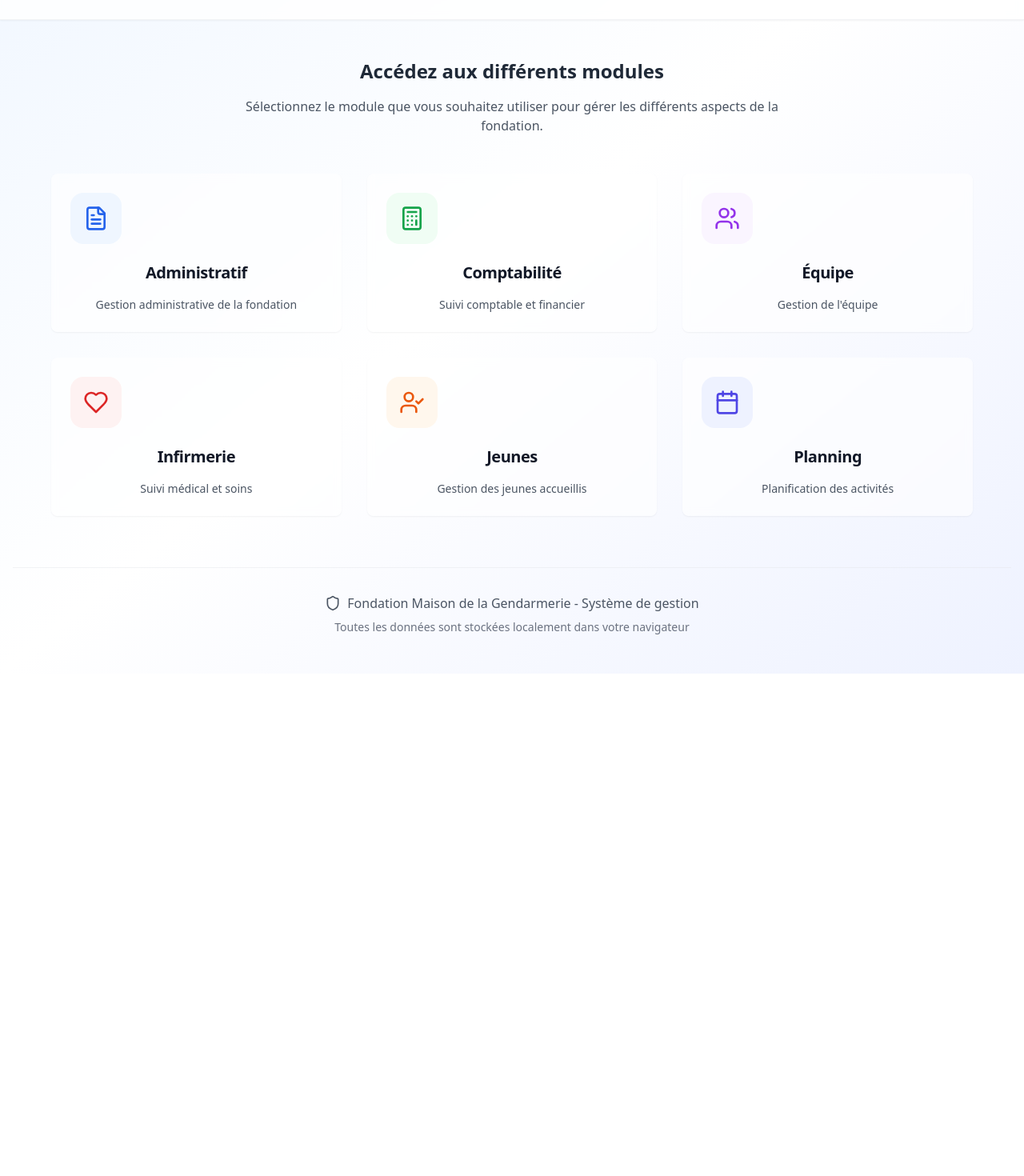
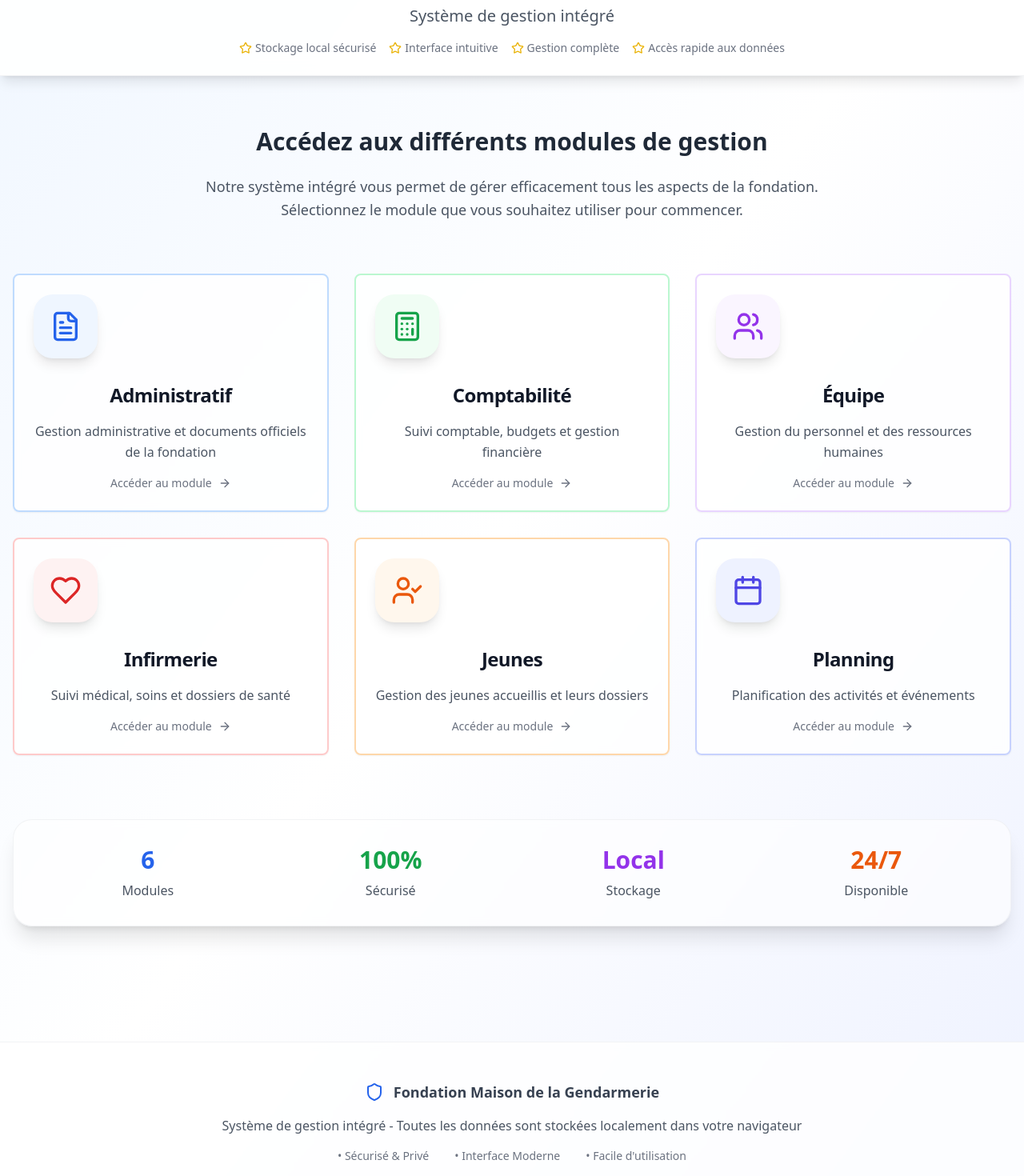
Before and after one commit to 00ximema/feu-de-camp, a React (Vite) app: page / in a window 1280 px wide. Shown: the part 200-1670 px from the top of the page at 80% size. Before the commit the page ends 1042 px from the top, so only its background shows below. Built offline with nearby package versions, Linux system fonts and the light colour scheme.

Commit message:
Refactor: Improve site appearance
Improved the site's visual appearance and layout.

```diff
--- a/src/pages/Index.tsx
+++ b/src/pages/Index.tsx
@@ -2,117 +2,143 @@
 import { Link } from "react-router-dom";
 import { Button } from "@/components/ui/button";
 import { Card, CardContent, CardDescription, CardHeader, CardTitle } from "@/components/ui/card";
-import { Users, Calendar, FileText, Heart, Shield, UserCheck, Calculator } from "lucide-react";
+import { Users, Calendar, FileText, Heart, Shield, UserCheck, Calculator, ArrowRight, Star } from "lucide-react";
 
 const Index = () => {
   const sections = [
     {
       title: "Administratif",
-      description: "Gestion administrative de la fondation",
+      description: "Gestion administrative et documents officiels de la fondation",
       icon: FileText,
       path: "/administratif",
       color: "text-blue-600",
       bgColor: "bg-blue-50",
+      borderColor: "border-blue-200",
     },
     {
       title: "Comptabilité",
-      description: "Suivi comptable et financier",
+      description: "Suivi comptable, budgets et gestion financière",
       icon: Calculator,
       path: "/comptabilite",
       color: "text-green-600",
       bgColor: "bg-green-50",
+      borderColor: "border-green-200",
     },
     {
       title: "Équipe",
-      description: "Gestion de l'équipe",
+      description: "Gestion du personnel et des ressources humaines",
       icon: Users,
       path: "/equipe",
       color: "text-purple-600",
       bgColor: "bg-purple-50",
+      borderColor: "border-purple-200",
     },
     {
       title: "Infirmerie",
-      description: "Suivi médical et soins",
+      description: "Suivi médical, soins et dossiers de santé",
       icon: Heart,
       path: "/infirmerie",
       color: "text-red-600",
       bgColor: "bg-red-50",
+      borderColor: "border-red-200",
     },
     {
       title: "Jeunes",
-      description: "Gestion des jeunes accueillis",
+      description: "Gestion des jeunes accueillis et leurs dossiers",
       icon: UserCheck,
       path: "/jeunes",
       color: "text-orange-600",
       bgColor: "bg-orange-50",
+      borderColor: "border-orange-200",
     },
     {
       title: "Planning",
-      description: "Planification des activités",
+      description: "Planification des activités et événements",
       icon: Calendar,
       path: "/planning",
       color: "text-indigo-600",
       bgColor: "bg-indigo-50",
+      borderColor: "border-indigo-200",
     },
+  ];
+
+  const features = [
+    "Stockage local sécurisé",
+    "Interface intuitive",
+    "Gestion complète",
+    "Accès rapide aux données"
   ];
 
   return (
     <div className="min-h-screen bg-gradient-to-br from-blue-50 via-white to-indigo-50">
       {/* Header */}
-      <header className="bg-white/80 backdrop-blur-sm shadow-sm border-b border-gray-200/50">
+      <header className="bg-white/90 backdrop-blur-md shadow-lg border-b border-gray-200/50 sticky top-0 z-50">
         <div className="container mx-auto px-4 py-6">
           <div className="flex items-center justify-center">
             <div className="text-center">
               <div className="mb-4 flex justify-center">
-                <div className="p-3 bg-white rounded-2xl shadow-lg">
+                <div className="p-4 bg-white rounded-3xl shadow-xl border border-gray-100">
                   <img
                     src="/lovable-uploads/e396c5b7-f798-4e39-a85a-ca197ed24ddc.png"
                     alt="Fondation Maison de la Gendarmerie"
-                    className="h-16 w-auto"
+                    className="h-20 w-auto"
                   />
                 </div>
               </div>
-              <h1 className="text-3xl font-bold text-gray-900 mb-2">
+              <h1 className="text-4xl font-bold text-gray-900 mb-3 bg-gradient-to-r from-blue-600 to-indigo-600 bg-clip-text text-transparent">
                 Fondation Maison de la Gendarmerie
               </h1>
-              <p className="text-lg text-gray-600">
+              <p className="text-xl text-gray-600 font-medium">
                 Système de gestion intégré
               </p>
+              <div className="flex justify-center items-center mt-4 space-x-4">
+                {features.map((feature, index) => (
+                  <div key={index} className="flex items-center text-sm text-gray-500">
+                    <Star className="h-4 w-4 text-yellow-500 mr-1" />
+                    {feature}
+                  </div>
+                ))}
+              </div>
             </div>
           </div>
         </div>
       </header>
 
-      {/* Main Content */}
-      <main className="container mx-auto px-4 py-12">
-        <div className="text-center mb-12">
-          <h2 className="text-2xl font-semibold text-gray-800 mb-4">
-            Accédez aux différents modules
+      {/* Hero Section */}
+      <section className="container mx-auto px-4 py-16">
+        <div className="text-center mb-16">
+          <h2 className="text-3xl font-bold text-gray-800 mb-6">
+            Accédez aux différents modules de gestion
           </h2>
-          <p className="text-gray-600 max-w-2xl mx-auto">
-            Sélectionnez le module que vous souhaitez utiliser pour gérer les différents aspects de la fondation.
+          <p className="text-lg text-gray-600 max-w-3xl mx-auto leading-relaxed">
+            Notre système intégré vous permet de gérer efficacement tous les aspects de la fondation.
+            Sélectionnez le module que vous souhaitez utiliser pour commencer.
           </p>
         </div>
 
         {/* Cards Grid */}
-        <div className="grid grid-cols-1 md:grid-cols-2 lg:grid-cols-3 gap-8 max-w-6xl mx-auto">
+        <div className="grid grid-cols-1 md:grid-cols-2 lg:grid-cols-3 gap-8 max-w-7xl mx-auto">
           {sections.map((section) => {
             const IconComponent = section.icon;
             return (
               <Link key={section.path} to={section.path} className="group">
-                <Card className="h-full hover:shadow-xl transition-all duration-200 border-0 bg-white/60 backdrop-blur-sm hover:bg-white/80 hover:-translate-y-1">
+                <Card className={`h-full hover:shadow-2xl transition-all duration-300 border-2 ${section.borderColor} bg-white/80 backdrop-blur-sm hover:bg-white hover:-translate-y-2 hover:scale-105`}>
                   <CardHeader className="text-center pb-4">
-                    <div className={`inline-flex items-center justify-center w-16 h-16 rounded-2xl mb-4 transition-all duration-200 ${section.bgColor} group-hover:scale-110`}>
-                      <IconComponent className={`h-8 w-8 ${section.color}`} />
+                    <div className={`inline-flex items-center justify-center w-20 h-20 rounded-3xl mb-6 transition-all duration-300 ${section.bgColor} group-hover:scale-110 group-hover:rotate-3 shadow-lg`}>
+                      <IconComponent className={`h-10 w-10 ${section.color}`} />
                     </div>
-                    <CardTitle className="text-xl font-semibold text-gray-900 group-hover:text-gray-700">
+                    <CardTitle className="text-2xl font-bold text-gray-900 group-hover:text-gray-700 mb-2">
                       {section.title}
                     </CardTitle>
                   </CardHeader>
                   <CardContent className="pt-0">
-                    <CardDescription className="text-center text-gray-600 group-hover:text-gray-500">
+                    <CardDescription className="text-center text-gray-600 group-hover:text-gray-500 text-base leading-relaxed mb-4">
                       {section.description}
                     </CardDescription>
+                    <div className="flex items-center justify-center text-sm font-medium text-gray-500 group-hover:text-gray-700">
+                      <span>Accéder au module</span>
+                      <ArrowRight className="ml-2 h-4 w-4 transition-transform group-hover:translate-x-1" />
+                    </div>
                   </CardContent>
                 </Card>
               </Link>
@@ -120,17 +146,50 @@ const Index = () => {
           })}
         </div>
 
-        {/* Footer */}
-        <div className="text-center mt-16 pt-8 border-t border-gray-200/50">
-          <div className="flex items-center justify-center space-x-2 text-gray-600">
-            <Shield className="h-5 w-5" />
-            <span>Fondation Maison de la Gendarmerie - Système de gestion</span>
+        {/* Stats Section */}
+        <div className="mt-20">
+          <div className="bg-white/60 backdrop-blur-sm rounded-3xl shadow-xl border border-gray-200/50 p-8">
+            <div className="grid grid-cols-2 md:grid-cols-4 gap-8 text-center">
+              <div>
+                <div className="text-3xl font-bold text-blue-600 mb-2">6</div>
+                <div className="text-gray-600 font-medium">Modules</div>
+              </div>
+              <div>
+                <div className="text-3xl font-bold text-green-600 mb-2">100%</div>
+                <div className="text-gray-600 font-medium">Sécurisé</div>
+              </div>
+              <div>
+                <div className="text-3xl font-bold text-purple-600 mb-2">Local</div>
+                <div className="text-gray-600 font-medium">Stockage</div>
+              </div>
+              <div>
+                <div className="text-3xl font-bold text-orange-600 mb-2">24/7</div>
+                <div className="text-gray-600 font-medium">Disponible</div>
+              </div>
+            </div>
           </div>
-          <p className="text-sm text-gray-500 mt-2">
-            Toutes les données sont stockées localement dans votre navigateur
-          </p>
         </div>
-      </main>
+      </section>
+
+      {/* Footer */}
+      <footer className="border-t border-gray-200/50 bg-white/80 backdrop-blur-sm mt-20">
+        <div className="container mx-auto px-4 py-12">
+          <div className="text-center">
+            <div className="flex items-center justify-center space-x-3 text-gray-700 mb-4">
+              <Shield className="h-6 w-6 text-blue-600" />
+              <span className="text-lg font-semibold">Fondation Maison de la Gendarmerie</span>
+            </div>
+            <p className="text-gray-600 mb-4">
+              Système de gestion intégré - Toutes les données sont stockées localement dans votre navigateur
+            </p>
+            <div className="flex justify-center space-x-8 text-sm text-gray-500">
+              <span>• Sécurisé & Privé</span>
+              <span>• Interface Moderne</span>
+              <span>• Facile d'utilisation</span>
+            </div>
+          </div>
+        </div>
+      </footer>
     </div>
   );
 };
```
